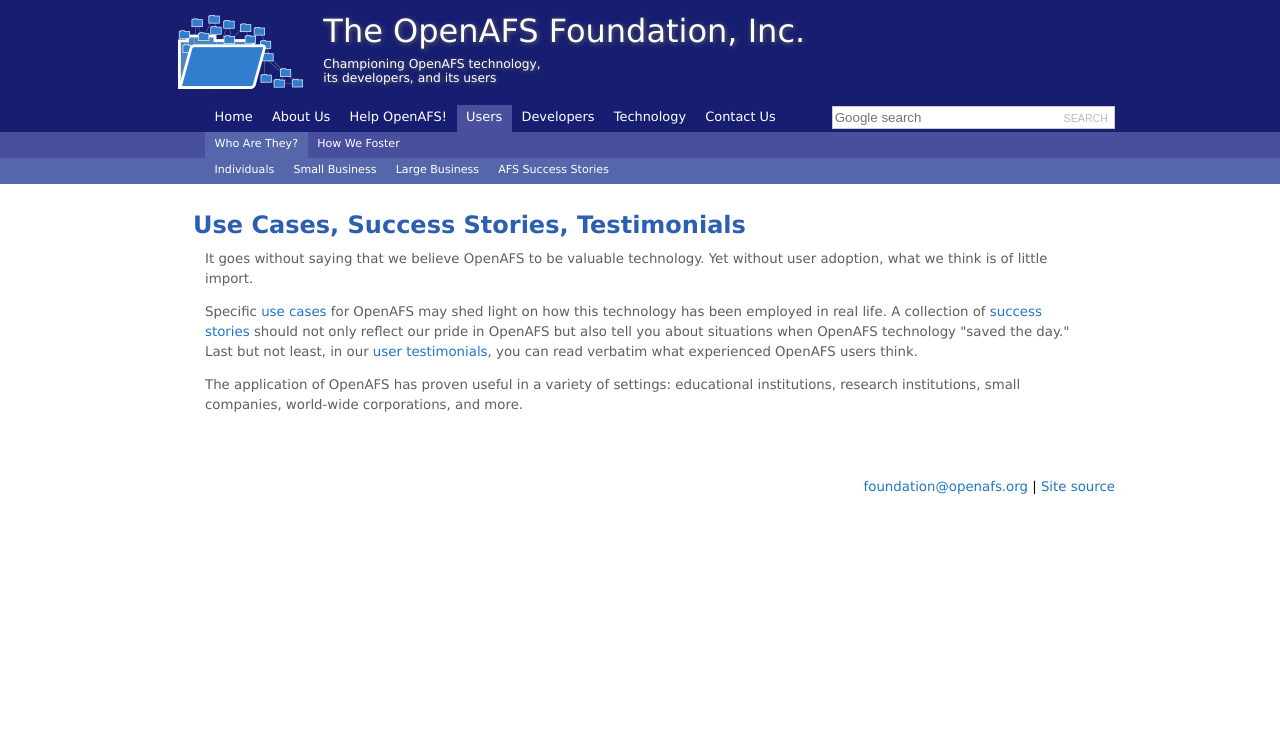
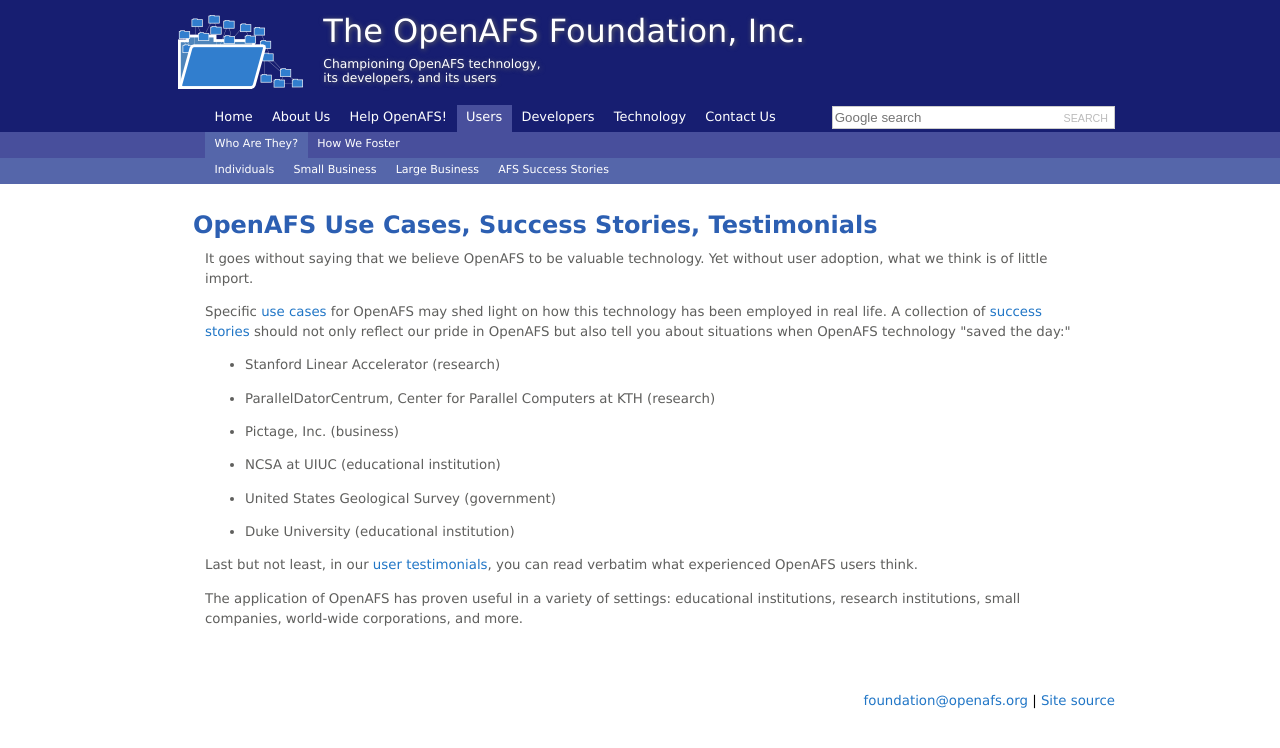
Before and after one commit to openafsfoundation/openafsfoundation.org, a Jekyll site: the page built from users/success/index.md, in a window 1280 px wide. Shown: the top 748 px of the page. Built offline with Jekyll 4.4.1, drawn with Linux system fonts in a browser that asks for light colours.

Commit message:
Add names of sites using OpenAFS

```diff
--- a/users/success/index.md
+++ b/users/success/index.md
@@ -3,10 +3,25 @@
 nav: [users,who]
 ---
 
-## Use Cases, Success Stories, Testimonials ##
+## OpenAFS Use Cases, Success Stories, Testimonials ##
 
 It goes without saying that we believe OpenAFS to be valuable technology.  Yet without user adoption, what we think is of little import.
 
-Specific [use cases]({http://openafs.org/success}) for OpenAFS may shed light on how this technology has been employed in real life.  A collection of [success stories]({http://openafs.org}/success) should not only reflect our pride in OpenAFS but also tell you about situations when OpenAFS technology "saved the day."  Last but not least, in our [user testimonials]({http://openafs.org}/success), you can read verbatim what experienced OpenAFS users think.
+Specific [use cases]({http://openafs.org/success}) for OpenAFS may shed light on how this technology has been employed in real life.  A collection of [success stories]({http://openafs.org}/success) should not only reflect our pride in OpenAFS but also tell you about situations when OpenAFS technology "saved the day:"
+
+  - Stanford Linear Accelerator (research)
+
+  - ParallelDatorCentrum, Center for Parallel Computers at KTH (research)
+
+  - Pictage, Inc. (business)
+
+  - NCSA at UIUC (educational institution)
+
+  - United States Geological Survey (government)
+
+  - Duke University (educational institution)
+
+
+Last but not least, in our [user testimonials]({http://openafs.org}/success), you can read verbatim what experienced OpenAFS users think.
 
 The application of OpenAFS has proven useful in a variety of settings: educational institutions, research institutions, small companies, world-wide corporations, and more.
```
